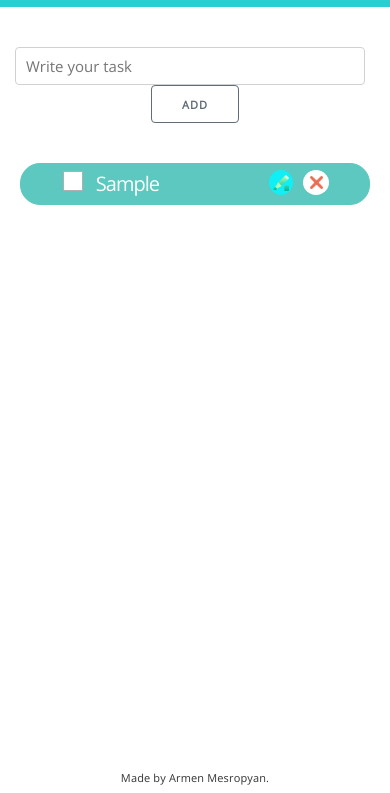
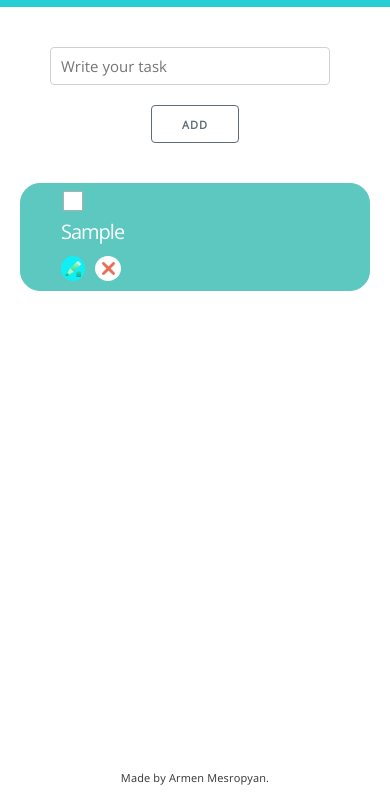
Before and after one commit to ArmenMesropyan/Todo, a website: page src/index.html in a window 390 px wide. Both pictures are taken after typing "Sample" into the empty fields and a click on the button "ADD". Shown: the part 51-844 px from the top of the page. Drawn offline with nearby package versions, Linux system fonts and the light colour scheme.

Commit message:
Mobile support added

```diff
--- a/src/css/main.css
+++ b/src/css/main.css
@@ -1,7 +1,6 @@
 /* Variables */
 
 :root {
-    /* Default */
     --header-background: #27cfd4;
     --header-color: #fff;
     --border-color: #fff;
@@ -10,24 +9,6 @@
     --todo-background: rgb(92, 200, 191);
     --todo-color: #fff;
     --todo-border: rgb(92, 200, 191);
-    /* Black */
-    /* --header-background: #000;
-    --header-color: #fff;
-    --border-color: #fff;
-    --border-hover: rgba(255, 255, 255, 0.554);
-    --btn-border: #000;
-    --todo-background: #000;
-    --todo-color: #fff;
-    --todo-border: #fff; */
-    /* White */
-    /* --header-background: #fff;
-    --header-color: #000;
-    --border-color: #fff;
-    --border-hover: rgb(59, 55, 55);
-    --btn-border: #000;
-    --todo-background: rgb(255, 255, 255);
-    --todo-color: #000;
-    --todo-border: rgb(0, 0, 0); */
 }
 
 
@@ -325,3 +306,19 @@ footer {
     text-align: center;
     margin-top: auto;
 }
+
+@media only screen and (max-width: 485px) {
+    .todo-form__input {
+        max-width: 280px;
+        margin-bottom: 20px;
+    }
+    .todo-lists__item {
+        display: flex;
+        flex-direction: column;
+        align-items: baseline;
+    }
+    .todo-lists__title {
+        margin: 0;
+        margin-bottom: 10px;
+    }
+}
--- a/src/js/app.js
+++ b/src/js/app.js
@@ -1,4 +1,4 @@
-// functions
+// Functions
 
 function taskTemplate({ title, done }) {
     return `
@@ -128,7 +128,7 @@ function addListeners() {
 function checkInput(elem) {
     const { value } = elem;
     const storage = JSON.parse(localStorage.getItem('tasks')) || [];
-    if (!value || value.length > 14) return 'Please check your task length!';
+    if (!value || value.length > 20) return 'Please check your task length!';
     if (storage.length) {
         const isValueExist = storage.find((item) => item.title === value);
         if (isValueExist) return 'This task already exist!';
```
